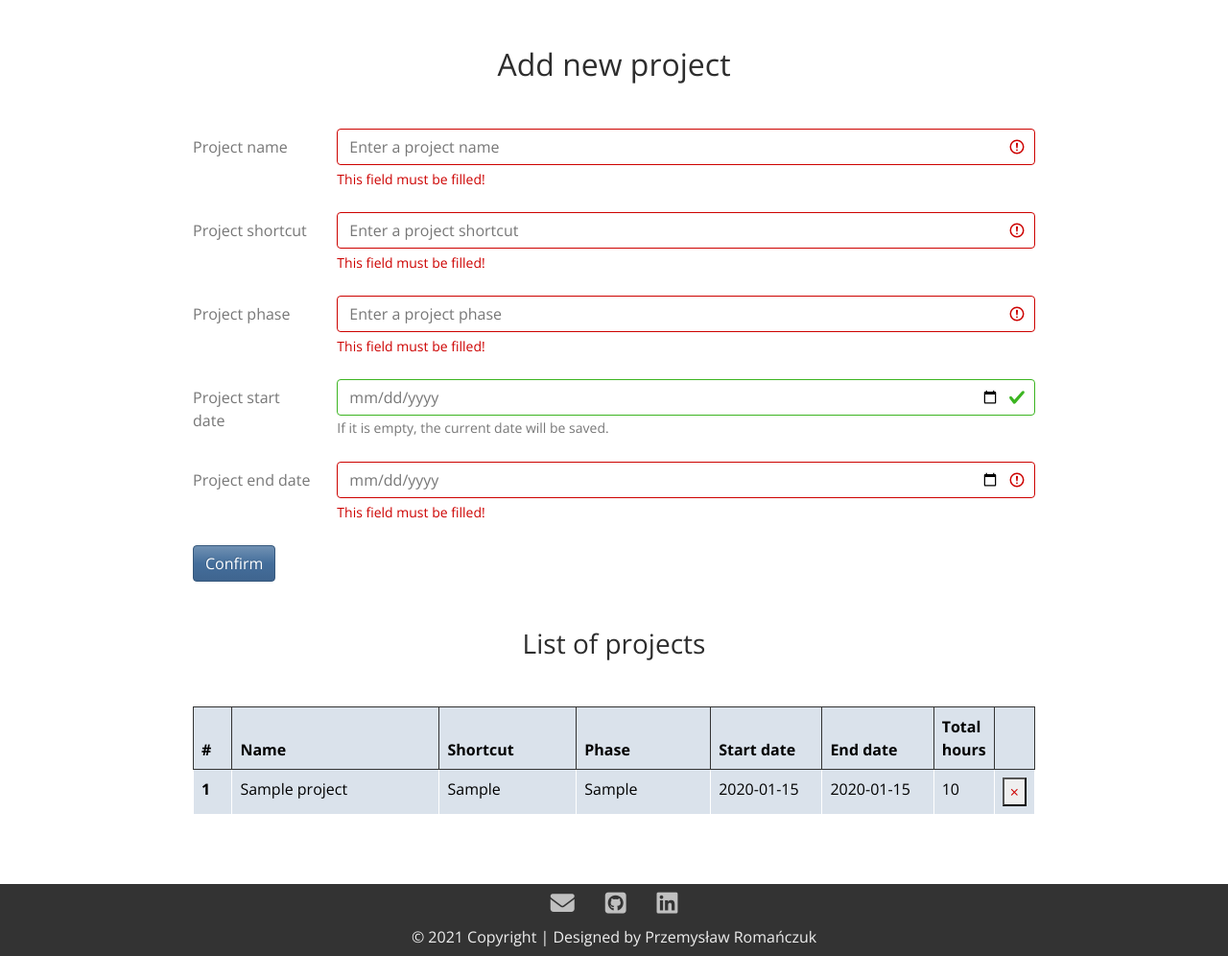
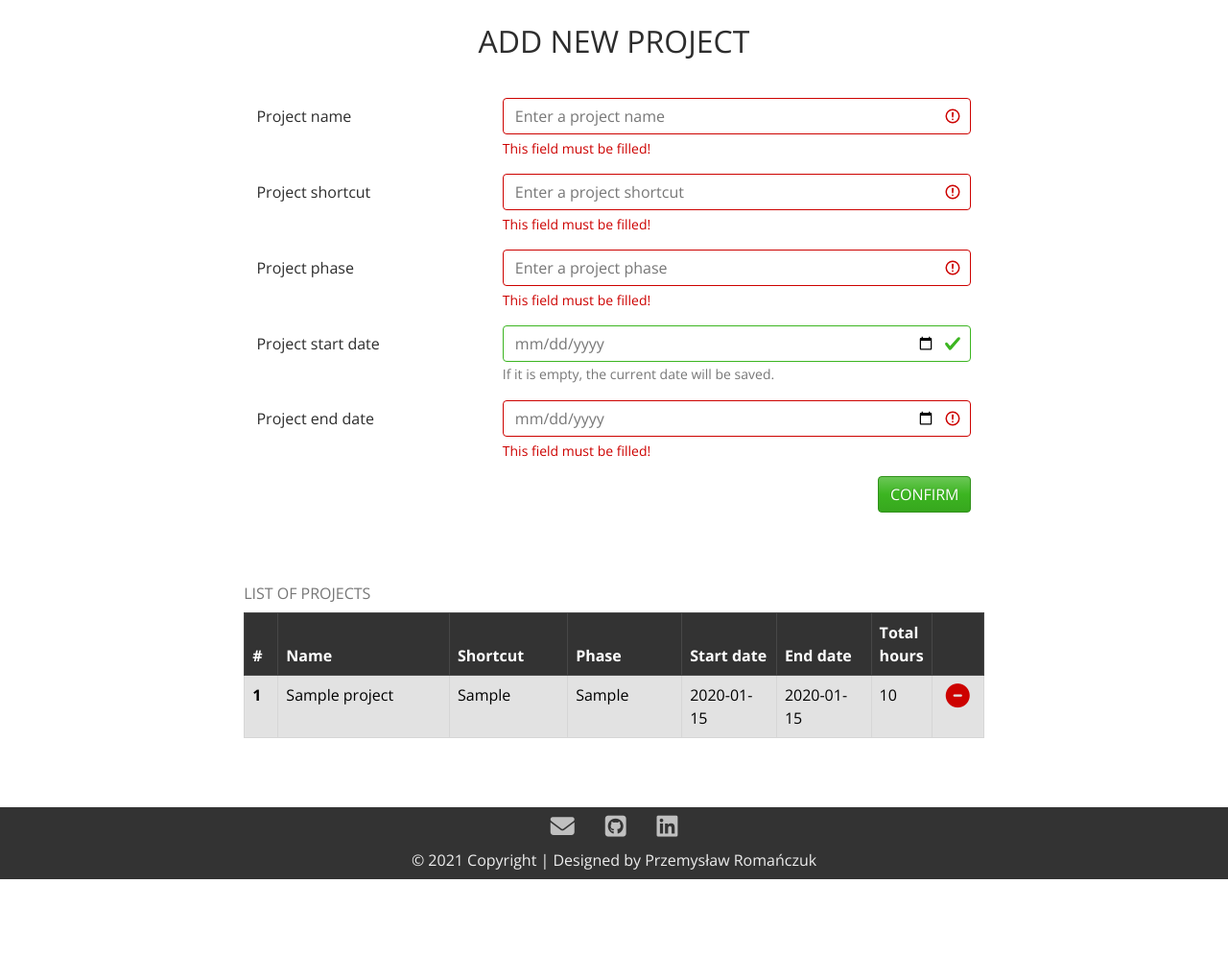
Before and after one commit to Gamattowicz/Timetracker_Flask, a Flask app: page /projects in a window 1280 px wide. Shown: the part 58-1054 px from the top of the page at 96% size. After the commit the page ends 974 px from the top, so only its background shows below. Run offline with Flask 2, Linux system fonts and the light colour scheme; a user stored in the database is signed in; tables that the repository leaves empty hold one stand-in row (values such as "Sample post"); some libraries are stand-ins or nearby versions.

Commit message:
style projects page

```diff
--- a/timetracker/templates/projects.html
+++ b/timetracker/templates/projects.html
@@ -2,13 +2,17 @@
 {% block title %}Add projects{% endblock %}
 
 {% block content %}
-<div class="container">
-    <h2 class="mt-4 text-center">Add new project</h2>
-    <form method="POST" class="was-validated my-5" action="{{ url_for('views.projects') }}">
-        <div class="form-group row my-4">
-            {{ form.name.label(class_="col-sm-2 col-form-label") }}
-            <div class="col-sm-10">
-                {{ form.name(class_="form-control", id="name", placeholder="Enter a project name", required="required") }}
+
+    <h2 class="text-center text-uppercase">Add new project</h2>
+
+    <ul class="list-group list-group-flush">
+        <li class="list-group-item">
+            <div class="col-md-10 offset-md-1 my-4">
+                <form method="POST" class="was-validated mt-4" action="{{ url_for('views.projects') }}">
+                    <div class="row mb-3">
+                        {{ form.name.label(for="name", class_="col-sm-4 col-form-label") }}
+                        <div class="col-sm-8">
+                            {{ form.name(class_="form-control", id="name", required="required", placeholder="Enter a project name") }}
                             <div class="invalid-feedback">
                                 This field must be filled!
                             </div>
@@ -17,10 +21,10 @@
                             </div>
                         </div>
                     </div>
-        <div class="form-group row my-4">
-            {{ form.shortcut.label(class_="col-sm-2 col-form-label") }}
-            <div class="col-sm-10">
-                {{ form.shortcut(class_="form-control", id="shortcut", placeholder="Enter a project shortcut", required="required") }}
+                    <div class="row mb-3">
+                        {{ form.shortcut.label(for="shortcut", class_="col-sm-4 col-form-label") }}
+                        <div class="col-sm-8">
+                            {{ form.shortcut(class_="form-control", id="shortcut", required="required", placeholder="Enter a project shortcut") }}
                             <div class="invalid-feedback">
                                 This field must be filled!
                             </div>
@@ -29,10 +33,10 @@
                             </div>
                         </div>
                     </div>
-        <div class="form-group row my-4">
-            {{ form.phase.label(class_="col-sm-2 col-form-label") }}
-            <div class="col-sm-10">
-                {{ form.phase(class_="form-control", id="shortcut", placeholder="Enter a project phase", required="required") }}
+                    <div class="row mb-3">
+                        {{ form.phase.label(for="phase", class_="col-sm-4 col-form-label") }}
+                        <div class="col-sm-8">
+                            {{ form.phase(class_="form-control", id="phase", required="required", placeholder="Enter a project phase") }}
                             <div class="invalid-feedback">
                                 This field must be filled!
                             </div>
@@ -41,16 +45,16 @@
                             </div>
                         </div>
                     </div>
-        <div class="form-group row my-4">
-            {{ form.start_date.label(class="col-sm-2 col-form-label") }}
-            <div class="col-sm-10">
+                    <div class="row mb-3">
+                        {{ form.start_date.label(for="start_date", class="col-sm-4 col-form-label") }}
+                        <div class="col-sm-8">
                             {{ form.start_date(class_="form-control", id="start_date") }}
                             <small class="form-text text-muted">If it is empty, the current date will be saved. </small>
                         </div>
                     </div>
-        <div class="form-group row my-4">
-            {{ form.end_date.label(class="col-sm-2 col-form-label") }}
-            <div class="col-sm-10">
+                    <div class="row mb-3">
+                        {{ form.end_date.label(for="end_date", class="col-sm-4 col-form-label") }}
+                        <div class="col-sm-8">
                             {{ form.end_date(class_="form-control", id="end_date", required="required") }}
                             <div class="invalid-feedback">
                                 This field must be filled!
@@ -60,38 +64,41 @@
                             </div>
                         </div>
                     </div>
-        {{ form.confirm_button(class_="btn btn-primary") }}
+                    {{ form.confirm_button(class_="btn btn-success float-end mb-2 text-uppercase", id="submit_button") }}
                 </form>
+            </div>
+        </li>
+    </ul>
 
-    <h3 class="my-5 text-center">List of projects</h3>
-    <div class="project-list my-5">
-        <table class="table table-primary table-hover table-bordered">
-          <thead class="thead-dark">
+    <div class="col-md-10 offset-md-1 my-5">
+        <table class="table table-striped caption-top table-light table-bordered">
+          <caption class="text-uppercase">List of projects</caption>
+          <thead class="table-dark">
             <tr>
-              <th class="border border-dark" scope="col" style="width:5%">#</th>
-              <th class="border border-dark" scope="col" style="width:29%">Name</th>
-              <th class="border border-dark" scope="col" style="width:18%">Shortcut</th>
-              <th class="border border-dark" scope="col" style="width:18%">Phase</th>
-              <th class="border border-dark" scope="col" style="width:15%">Start date</th>
-              <th class="border border-dark" scope="col" style="width:15%">End date</th>
-              <th class="border border-dark" scope="col" style="width:15%">Total hours</th>
-              <th class="border border-dark" scope="col" style="width:5%"></th>
+              <th scope="col" style="width:5%">#</th>
+              <th scope="col" style="width:29%">Name</th>
+              <th scope="col" style="width:18%">Shortcut</th>
+              <th scope="col" style="width:18%">Phase</th>
+              <th scope="col" style="width:15%">Start date</th>
+              <th scope="col" style="width:15%">End date</th>
+              <th scope="col" style="width:15%">Total hours</th>
+              <th scope="col" style="width:5%"></th>
             </tr>
           </thead>
             <tbody>
             {% for result in results %}
             <tr>
-              <th class="border border-white" scope="row">{{ result.id }}</th>
-              <td class="border border-white">{{ result.name }}</td>
-              <td class="border border-white">{{ result.shortcut }}</td>
-              <td class="border border-white">{{ result.phase }}</td>
-              <td class="border border-white">{{ result.start_date }}</td>
-              <td class="border border-white">{{ result.end_date }}</td>
-              <td class="border border-white">{{ result.sum }}</td>
-              <td class="border border-white">
+              <th scope="row">{{ result.id }}</th>
+              <td>{{ result.name }}</td>
+              <td>{{ result.shortcut }}</td>
+              <td>{{ result.phase }}</td>
+              <td>{{ result.start_date }}</td>
+              <td>{{ result.end_date }}</td>
+              <td>{{ result.sum }}</td>
+              <td>
                   <div class="d-flex justify-content-center">
-                    <button type="button" class="close text-danger" onClick="deleteProject({{ result.id }})">
-                        <span aria-hidden="true" class="text-center">&times;</span>
+                    <button type="button" class="close" onClick="deleteProject({{ result.id }})" style="border: none; background-color: transparent;">
+                        <i class="fas fa-minus-circle text-danger"></i>
                     </button>
                   </div>
               </td>
@@ -100,5 +107,4 @@
             </tbody>
         </table>
     </div>
-</div>
 {% endblock %}
```
Lines whose indentation alone changed are shown as unchanged.
